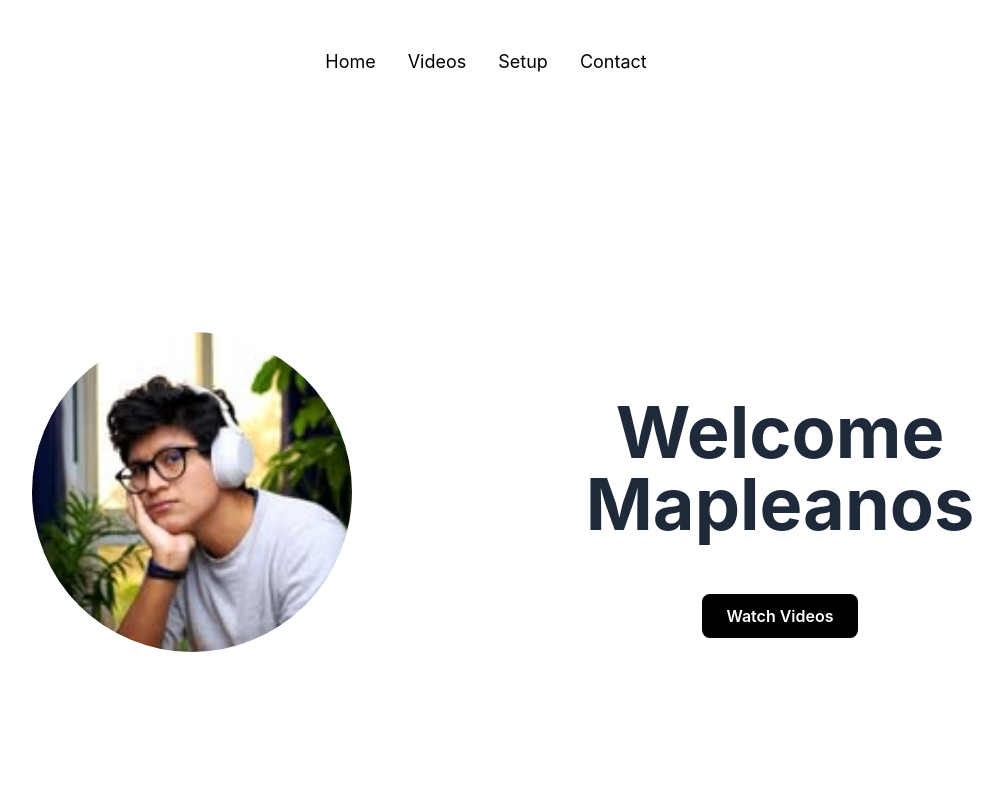
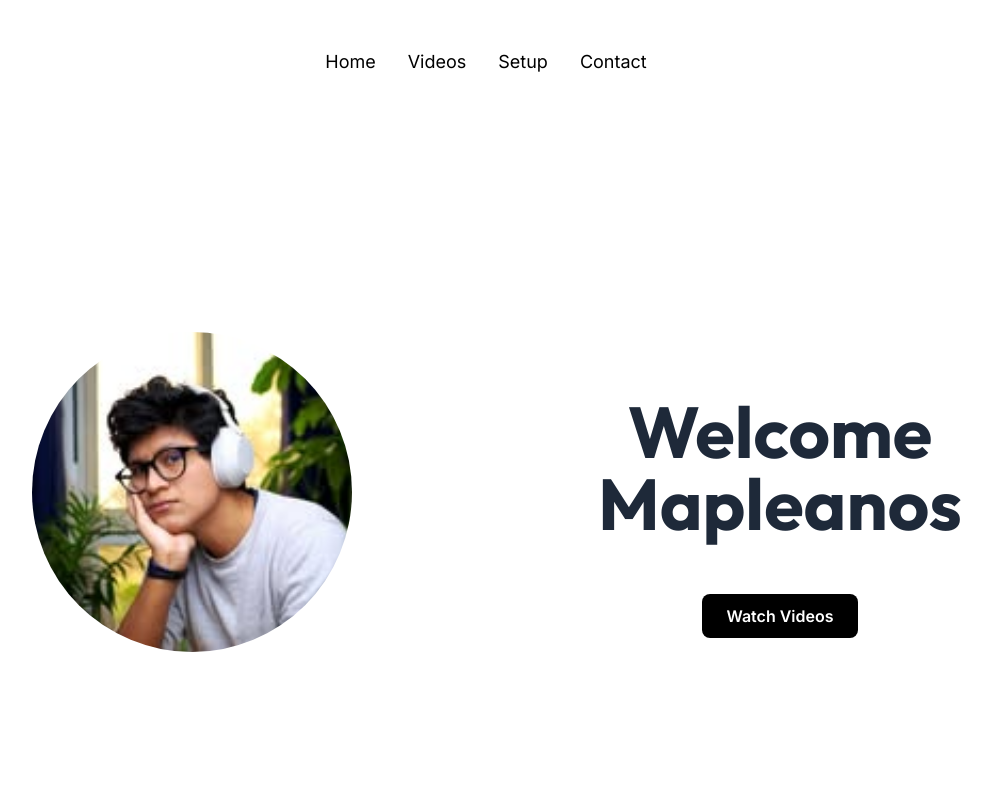
Before and after one commit to Fabrizio7S/landing-shoao, a React (Vite) app: page / in a window 1280 px wide. Shown: the top 800 px of the page, without its empty margins (154-1157 px from the left). Built offline with nearby package versions, Linux system fonts and the light colour scheme.

Commit message:
styles: tipografia añadida

```diff
--- a/src/index.css
+++ b/src/index.css
@@ -1 +1,16 @@
+@import url('https://fonts.googleapis.com/css2?family=Inter:wght@300;400;500;600;700&family=Outfit:wght@500;700;800&display=swap');
+
 @import "tailwindcss";
+
+@theme {
+  --font-sans: 'Inter', sans-serif;
+  --font-display: 'Outfit', sans-serif;
+}
+
+body {
+  font-family: var(--font-sans);
+}
+
+h1, h2, h3, h4, h5, h6 {
+  font-family: var(--font-display);
+}
```
